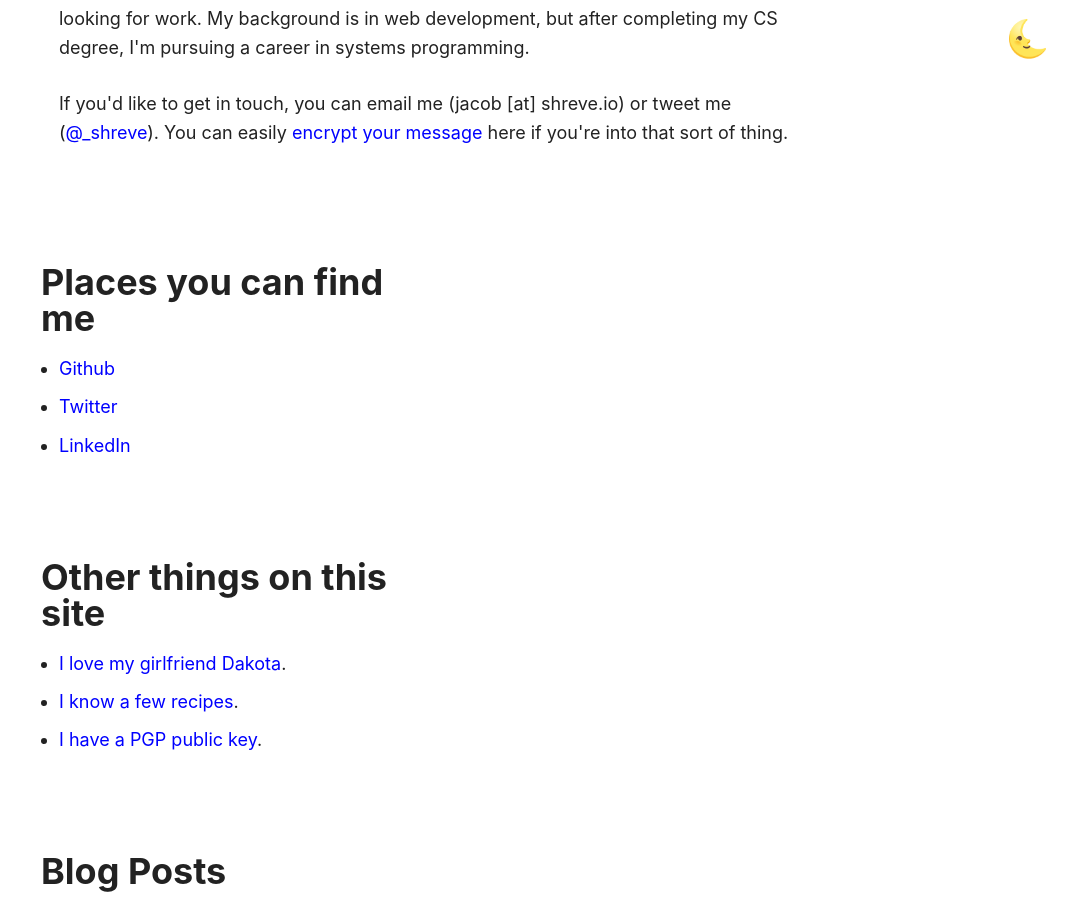
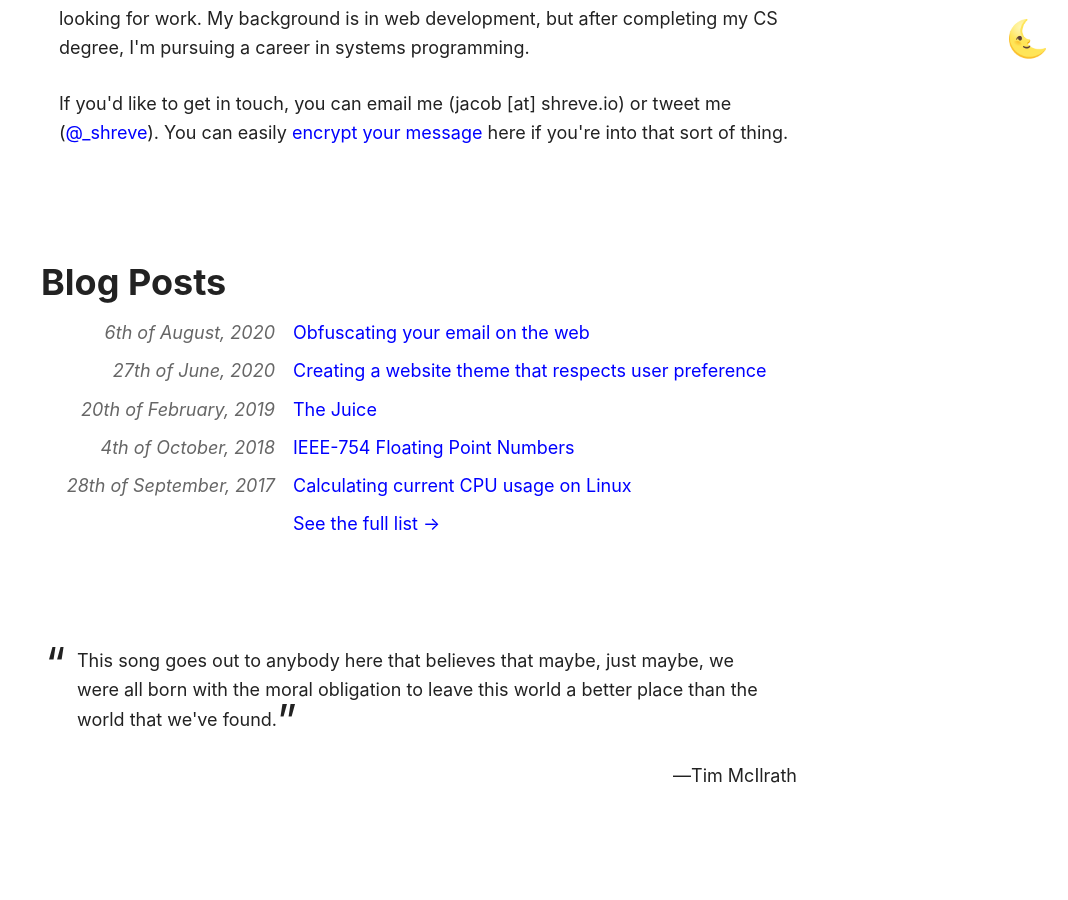
Before and after one commit to shreve/shreve.io, a Jekyll site: the page built from index.html, in a window 1280 px wide and 900 px high, scrolled down 618 px. Shown: the whole window, without its empty margins (212-1280 px from the left). Built offline with Jekyll 4.4.1, drawn with Linux system fonts in a browser that asks for light colours.

Commit message:
Disable even more front page content

```diff
--- a/index.html
+++ b/index.html
@@ -86,7 +86,8 @@ MzBUMTA6MTA6MDMtMDQ6MDBh0Sj/AAAAAElFTkSuQmCC"/>
     </ul>
   </div> -->
 
-  <section class="row-2">
+  <!-- <section class="row-2">
+
     <div class="col">
       <h3>Places you can find me</h3>
       <ul>
@@ -103,7 +104,7 @@ MzBUMTA6MTA6MDMtMDQ6MDBh0Sj/AAAAAElFTkSuQmCC"/>
         <li><a href="/key.asc">I have a PGP public key</a>.</li>
       </ul>
     </div>
-  </section>
+  </section> -->
 
   <section>
     <h3>Blog Posts</h3>
```
